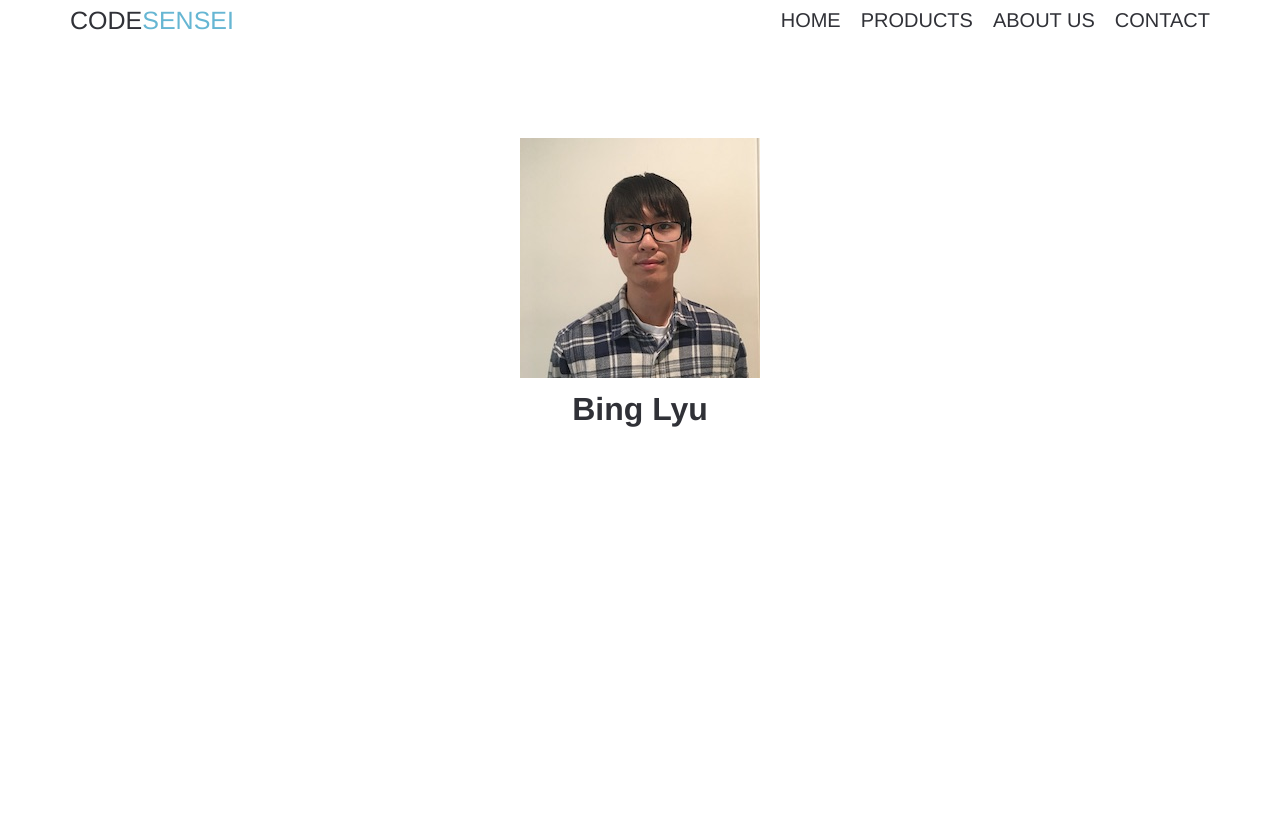
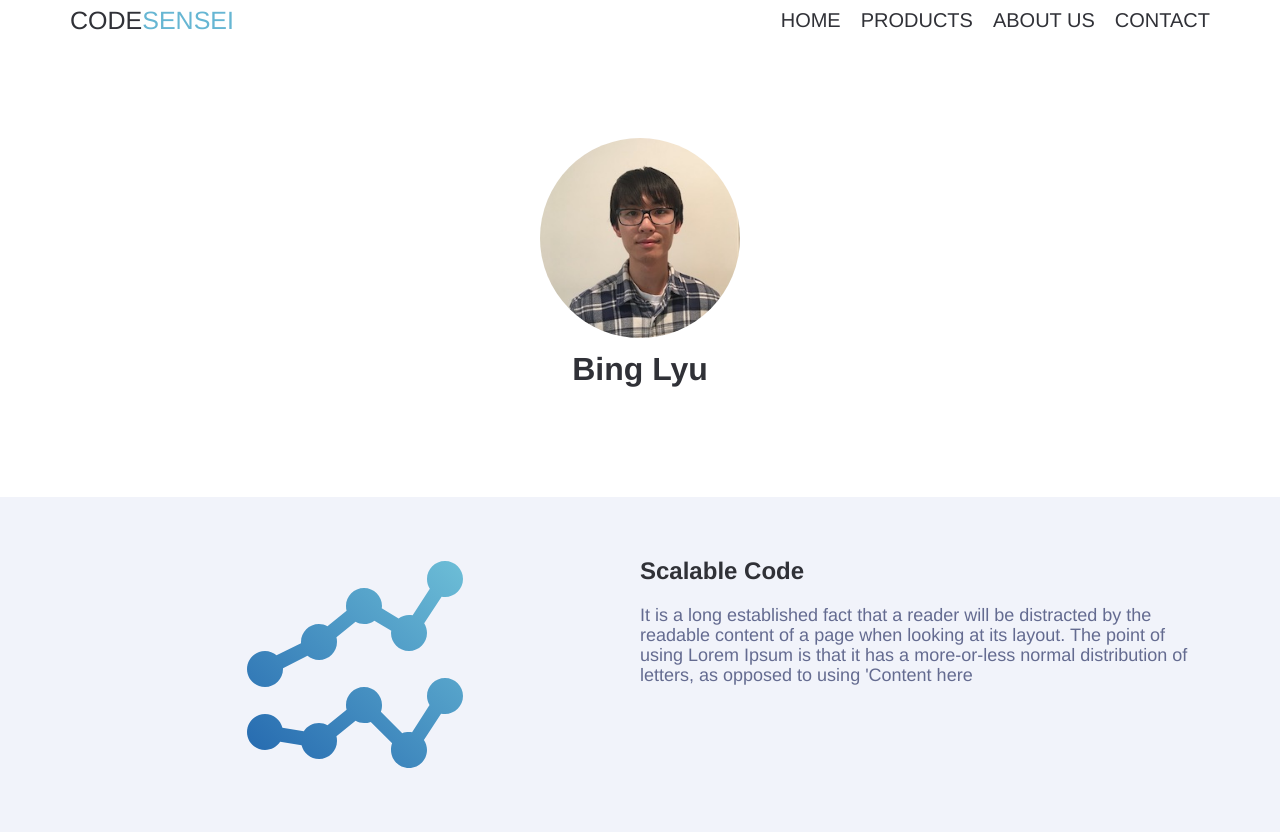
Before and after one commit to kenjack112218/SelfIntro, a plain HTML site: page index.html in a window 1280 px wide. Before the commit the page ends 800 px from the top, so only its background shows below. Drawn offline with nearby package versions, Linux system fonts and the light colour scheme.

Commit message:
built media section

```diff
--- a/css/style.css
+++ b/css/style.css
@@ -9,12 +9,16 @@ html, body {
     margin: 0;
 }
 
-.navbar {
+.navbar, .container {
     display: flex;
-    padding: 10px;
     max-width: 1140px;
     width: 100%;
     margin: 0 auto;
+
+}
+
+.navbar {
+    padding: 10px;
     justify-content: space-between;
 }
 
@@ -66,6 +70,39 @@ header {
     width: 100%;
 }
 
+.services {
+    background-color: #F1F3FA;
+    padding: 4rem 1rem;
+}
+
+.media-object {
+    display: flex;
+}
+
+.icon-wrapper {
+    flex: 1;
+    display: flex;
+    justify-content: center;
+}
+
+.icon {
+    width: 180px;
+}
+
+.blurb-wrapper {
+    flex: 1;
+}
+
+.blurb-header {
+    font-size: 24px;
+    margin-top: 0;
+}
+
+.blurb-info {
+    color: #646B90;
+    font-size: 18px;
+}
+
 @media (max-width: 768px) {
     ul.topnav li a.nav-link {
         display: none;
--- a/index.html
+++ b/index.html
@@ -20,10 +20,26 @@
 
     <header>
         <div class="headershot-wrapper">
-            <img src="assets/IMG_2513.JPG" alt="profile image">
+            <img class="headshot" src="assets/IMG_2513.JPG" alt="profile image">
             <h1>Bing Lyu</h1>
         </div>
     </header>
+
+    <section class="services">
+        <div class="container">
+            <div class="media-object">
+                <div class="icon-wrapper">
+                    <img src="assets/graph_lines.svg" alt="graph chart">
+                </div>
+                <div class="blurb-wrapper">
+                    <h3 class="blurb-header">Scalable Code</h3>
+                    <div class="blurb-info">
+                    It is a long established fact that a reader will be distracted by the readable content of a page when looking at its layout. The point of using Lorem Ipsum is that it has a more-or-less normal distribution of letters, as opposed to using 'Content here
+                    </div>
+                </div>
+            </div>
+        </div>
+    </section>
 
     <script src="https://code.jquery.com/jquery-3.3.1.min.js" integrity="sha256-FgpCb/KJQlLNfOu91ta32o/NMZxltwRo8QtmkMRdAu8=" crossorigin="anonymous"></script>
     <script type="text/javascript" src="main.js"></script>
```
Also changed, not shown: assets/assistant_icon.svg (added), assets/graph_lines.svg (added), assets/pie_chart.svg (added), 1 other file.
